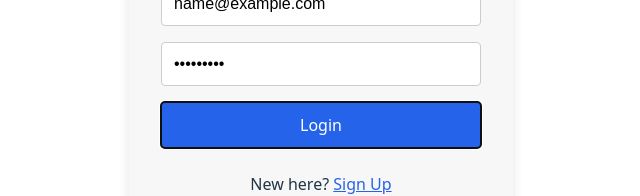
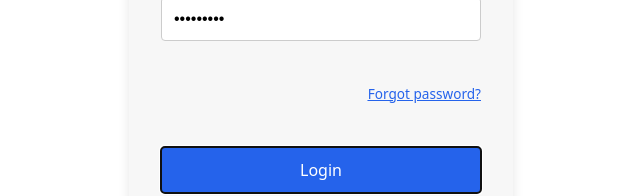
Before and after one commit to justjul/asXai, a React (Vite) app in the folder front/: page / in a window 1280 px wide. Both pictures are taken after typing "name@example.com", "Sample123" into the empty fields and a click on the button "Login". Shown: the part 393-589 px from the top of the page, without its empty margins (319-959 px from the left). Built offline with nearby package versions, Linux system fonts and the light colour scheme; no server answers.

Commit message:
added reset password

```diff
--- a/front/src/Login.jsx
+++ b/front/src/Login.jsx
@@ -21,7 +21,7 @@ export async function authFetch(currentUser, url, options = {}) {
 export default function Login() {
   const [email, setEmail] = useState('');
   const [password, setPassword] = useState('');
-  const { loading, signIn } = useAuth();
+  const { loading, signIn, resetPassword } = useAuth();
   const navigate = useNavigate();
 
   const writeIdTokenCookie = async () => {
@@ -65,6 +65,10 @@ export default function Login() {
     }
   };
 
+  function isValidEmail(email) {
+    return /^[^\s@]+@[^\s@]+\.[^\s@]+$/.test(email);
+  }
+
 
   // While AuthProvider is initializing, show nothing (or a loader)
   if (loading) return null;
@@ -100,6 +104,47 @@ export default function Login() {
           required
           style={inputStyle}
         />
+        <p style={{ fontSize: '0.85rem', textAlign: 'right' }}>
+          <a
+            href="#"
+            onClick={async (e) => {
+              e.preventDefault();
+              if (!email) {
+                alert("Please enter your email above first.");
+                return;
+              }
+              try {
+                await resetPassword(email);
+                alert(`Password reset link sent to ${email}`);
+              } catch (err) {
+                console.error("Reset failed", err);
+                alert("Could not send password reset. Double-check the email.");
+              }
+            }}
+            style={{ color: "#2563eb", textDecoration: "underline", cursor: "pointer" }}
+          >
+            {isValidEmail(email) && (
+              <p style={{ fontSize: '0.85rem', textAlign: 'right' }}>
+                <a
+                  href="#"
+                  onClick={async (e) => {
+                    e.preventDefault();
+                    try {
+                      await resetPassword(email);
+                      alert(`Password reset link sent to ${email}`);
+                    } catch (err) {
+                      console.error("Reset failed", err);
+                      alert("Could not send password reset. Double-check the email.");
+                    }
+                  }}
+                  style={{ color: "#2563eb", textDecoration: "underline", cursor: "pointer" }}
+                >
+                  Forgot password?
+                </a>
+              </p>
+            )}
+          </a>
+        </p>
         <button type="submit" style={loginBtnStyle}>Login</button>
         <div style={{ textAlign: "center", marginTop: "0.5rem" }}>
           <span>
--- a/front/src/firebase-auth.jsx
+++ b/front/src/firebase-auth.jsx
@@ -5,7 +5,8 @@ import {
   createUserWithEmailAndPassword as firebaseSignUp,
   onAuthStateChanged,
   signOut as firebaseSignOut,
-  sendEmailVerification
+  sendEmailVerification,
+  sendPasswordResetEmail
 } from 'firebase/auth';
 import { createContext, useContext, useEffect, useState } from 'react';
 
@@ -52,8 +53,16 @@ export function AuthProvider({ children }) {
   // sign out
   const logout = () => firebaseSignOut(auth);
 
+  // reset password
+  const resetPassword = async (email) => {
+    return await sendPasswordResetEmail(auth, email, {
+      url: 'https://www.asxai.org',
+      handleCodeInApp: false
+    });
+  };
+
   return (
-    <AuthContext.Provider value={{ user, loading, signUp, signIn, logout }}>
+    <AuthContext.Provider value={{ user, loading, signUp, signIn, logout, resetPassword }}>
       {children}
     </AuthContext.Provider>
   );
```
